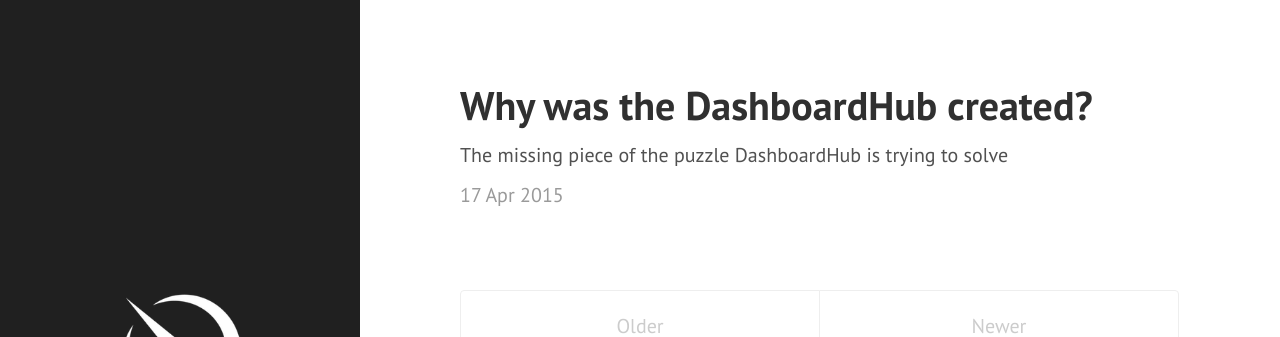
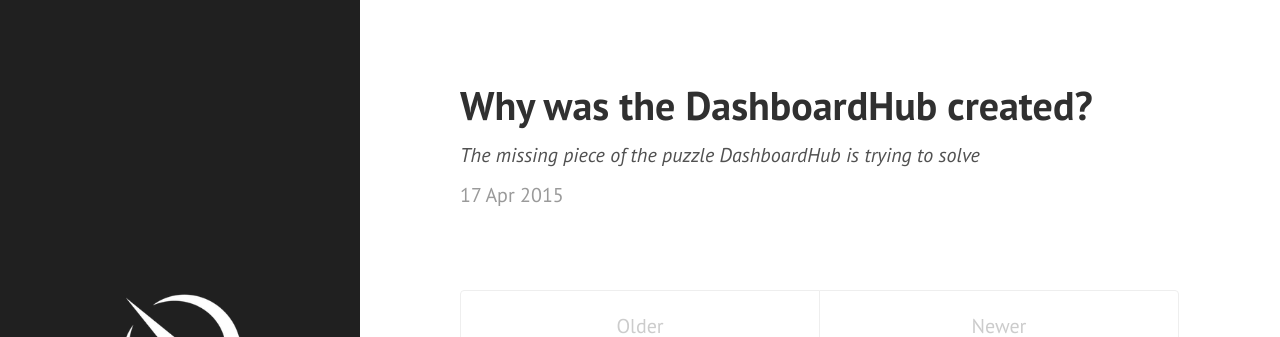
Before and after one commit to DashboardHub/Blog, a Jekyll site: the page built from index.html, in a window 1280 px wide. Shown: the top 337 px of the page. Built offline with Jekyll 4.4.1, drawn with Linux system fonts in a browser that asks for light colours; Markdown is read by kramdown in place of the engine named in the settings; the list of posts is cut into pages by our own code.

Commit message:
Post summary in italic

```diff
--- a/_layouts/post.html
+++ b/_layouts/post.html
@@ -4,6 +4,7 @@
 
 <div class="post">
   <h1 class="post-title">{{ page.title }}</h1>
+    <p><i>{{ page.summary }}</i></p>
   <span class="post-date">{{ page.date | date_to_string }}</span>
   {{ content }}
 </div>
--- a/index.html
+++ b/index.html
@@ -12,7 +12,7 @@
       </a>
     </h1>
 
-    <p>{{ post.summary }}</p>
+    <p><i>{{ post.summary }}</i></p>
 
     <span class="post-date">{{ post.date | date_to_string }}</span>
   </div>
```
